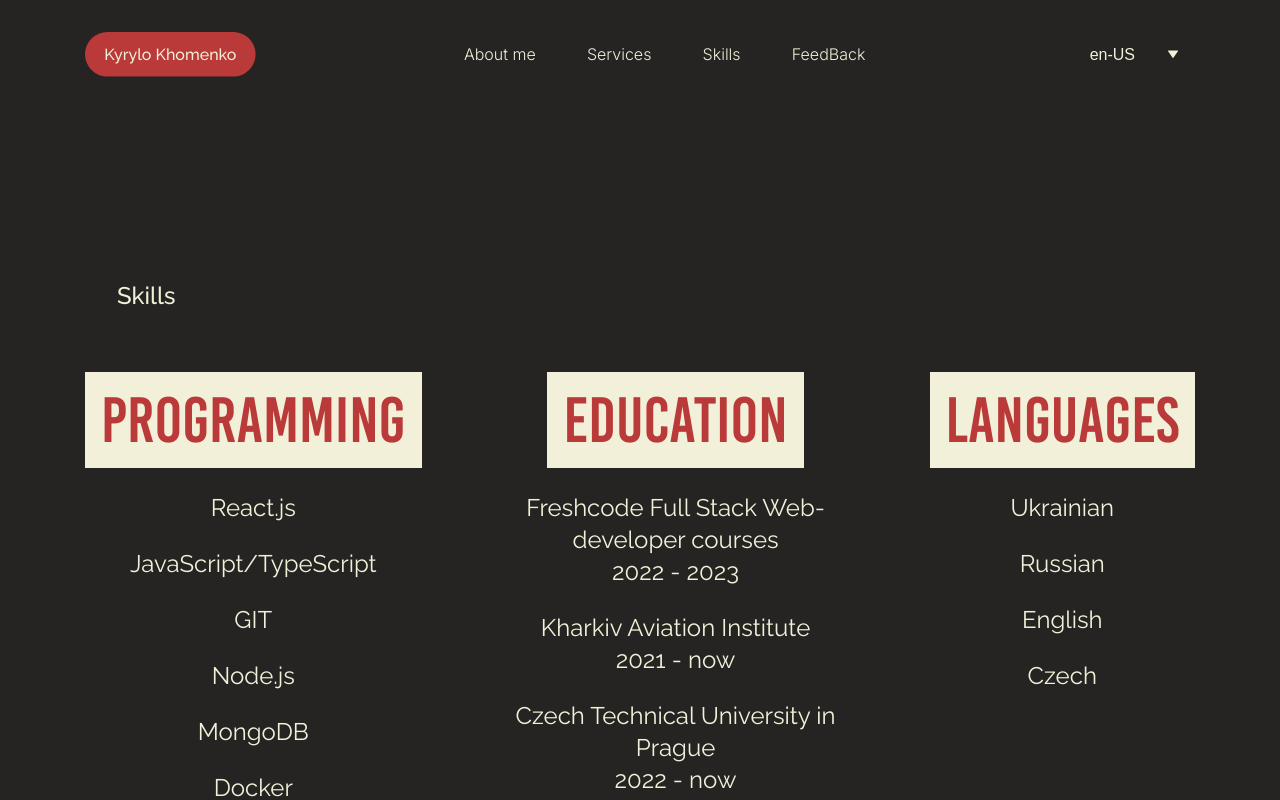
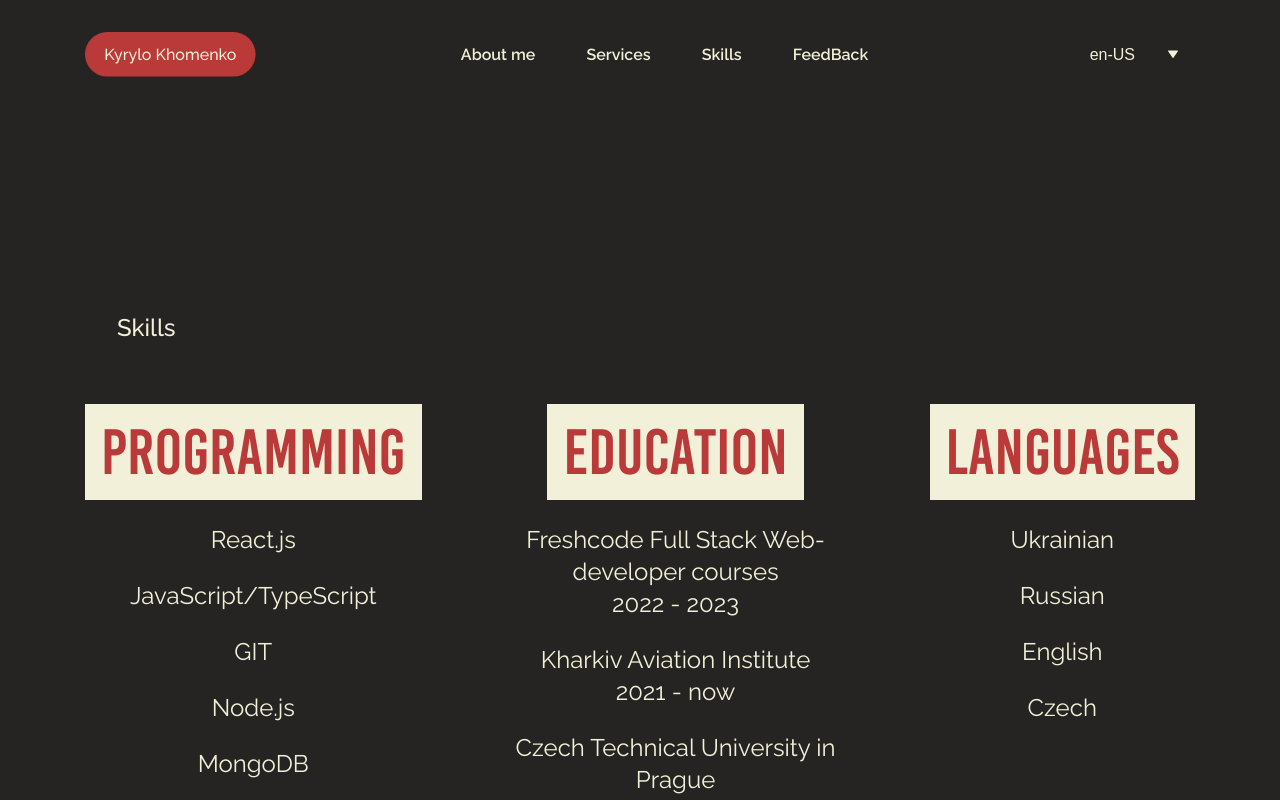
Before and after one commit to kiz0r/presentation-project, a React (Vite) app: page / in a window 1280 px wide. Shown: the top 800 px of the page. Built offline with nearby package versions, Linux system fonts and the light colour scheme.

Commit message:
Fix Pros, Nav, App styles

```diff
--- a/src/App.scss
+++ b/src/App.scss
@@ -4,4 +4,5 @@
   margin: 0 auto;
   display: flex;
   flex-direction: column;
+  gap: 2rem;
 }
--- a/src/components/Nav/Nav.module.scss
+++ b/src/components/Nav/Nav.module.scss
@@ -3,6 +3,10 @@
 .navigationPanel {
   display: flex;
   gap: 2rem;
+
+  font-family: 'Raleway', sans-serif;
+  font-size: 16px;
+  font-weight: 600;
 }
 
 .navLink {
--- a/src/components/Pros/Pros.module.scss
+++ b/src/components/Pros/Pros.module.scss
@@ -13,8 +13,6 @@
   color: $background-color;
   text-align: center;
   font-family: 'Raleway', sans-serif;
-
-  margin-bottom: 2rem; // ! DELETE LATER
 }
 
 .prosContainer {
```
